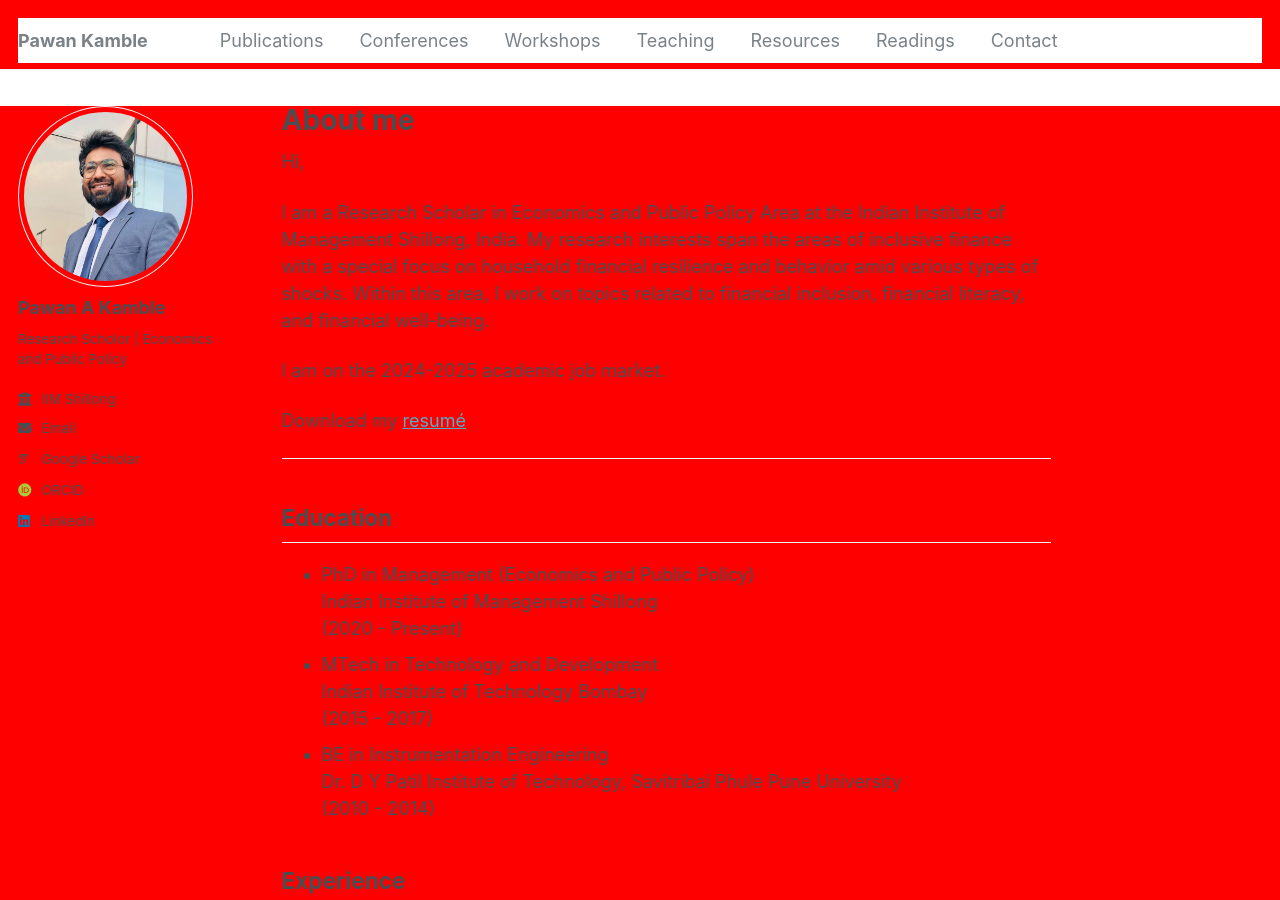
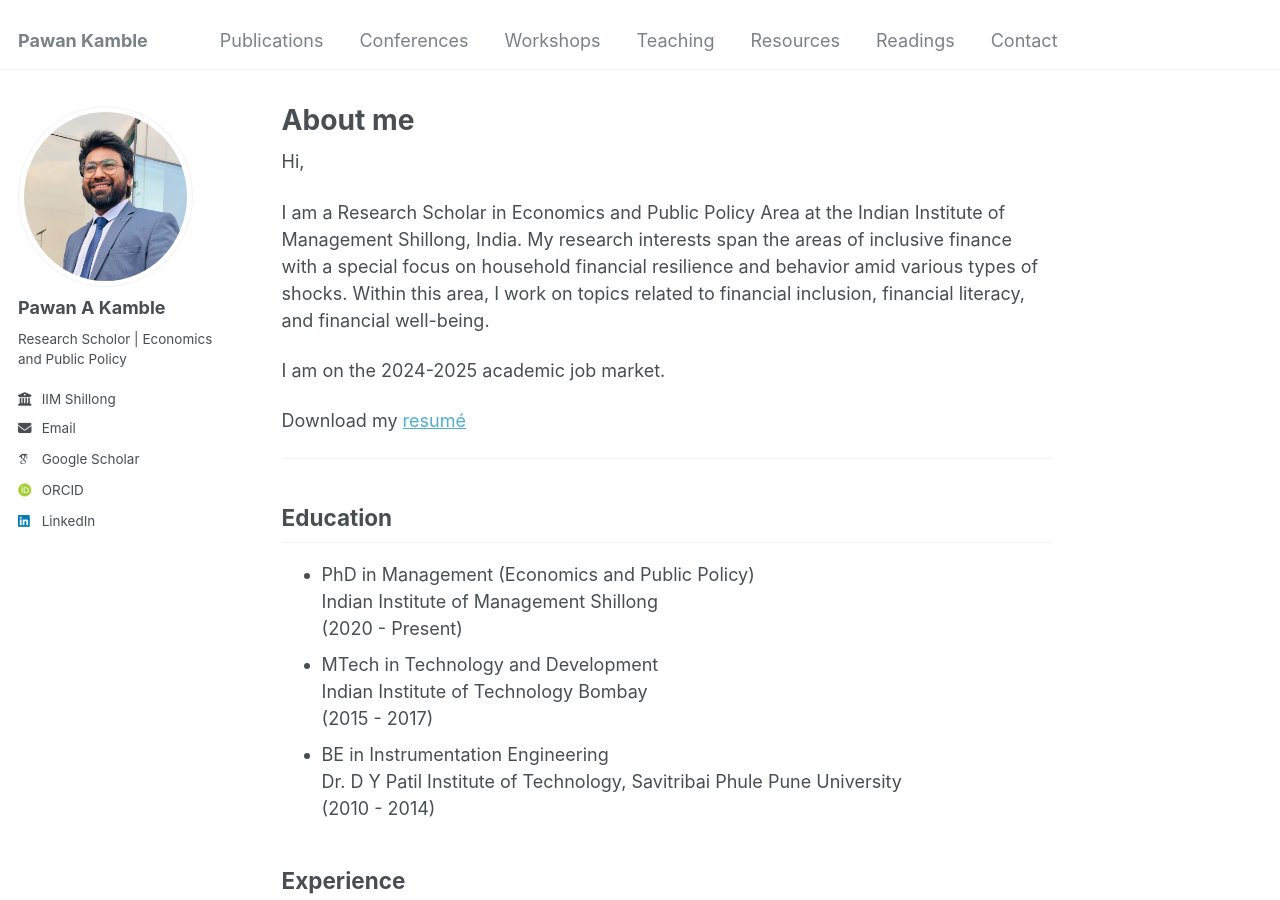
Before and after one commit to pawankb13/pawankb13.github.io, a Jekyll site: the page built from _pages/about.md, in a window 1280 px wide and 900 px high. Built offline with Jekyll 4.4.1, drawn with Linux system fonts in a browser that asks for light colours; some web fonts are replaced.

Commit message:
Update: Animation

```diff
--- a/_sass/_animations.scss
+++ b/_sass/_animations.scss
@@ -5,24 +5,22 @@
    @-webkit-keyframes intro {
     0% {
       opacity: 0;
-      background-color: rgba(255, 0, 0, 0); /* Transparent */
     }
     100% {
       opacity: 1;
-      background-color: rgba(255, 0, 0, 1); /* Red */
     }
   }
 
   @keyframes intro {
     0% {
       opacity: 0;
-      background-color: rgba(255, 0, 0, 0); /* Transparent */
     }
     100% {
       opacity: 1;
-      background-color: rgba(255, 0, 0, 1); /* Red */
     }
   }
+
+
 
   /* Applying the animation to an element */
   .element {
```
Also changed, not shown: 1 other file.
